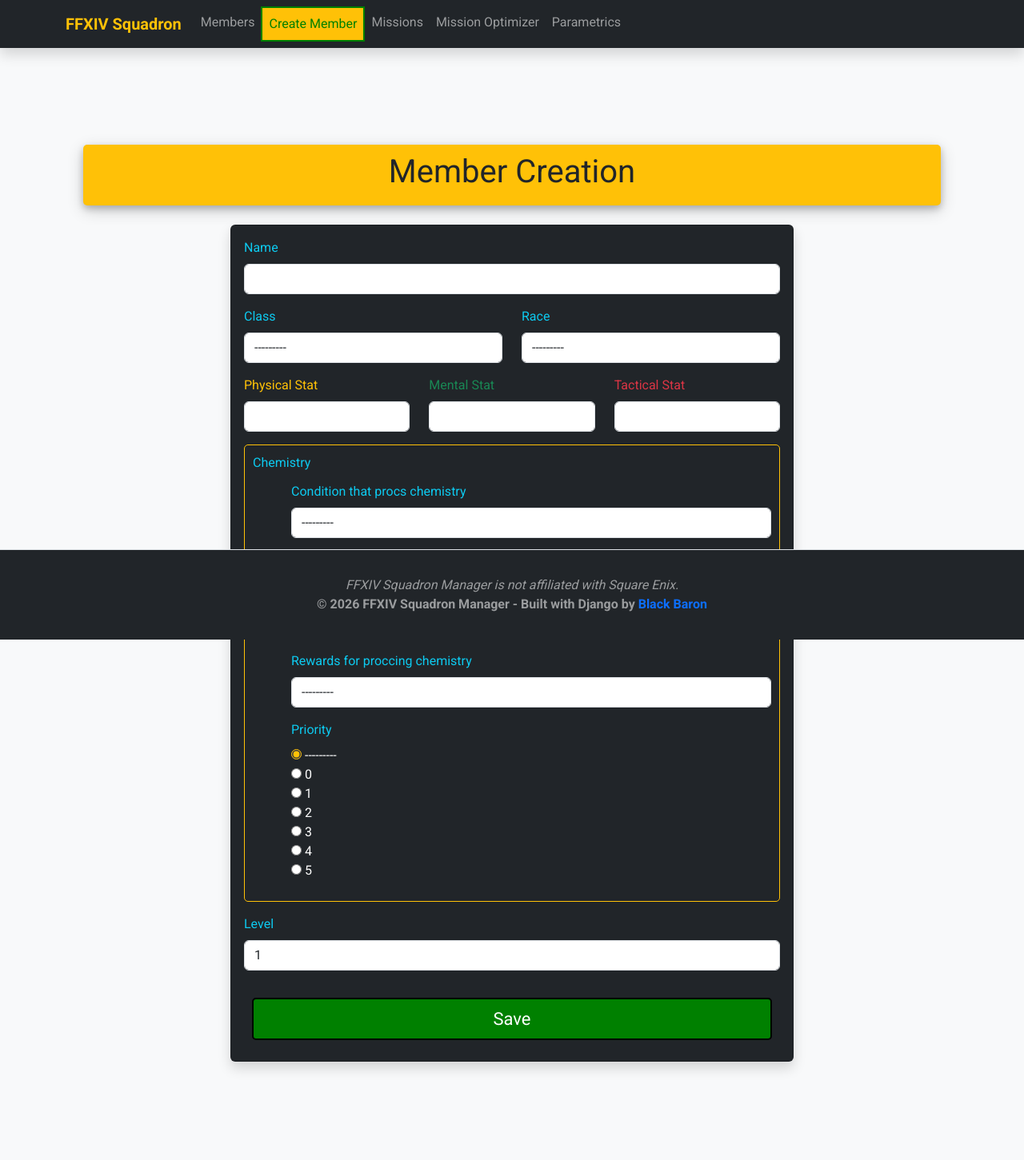
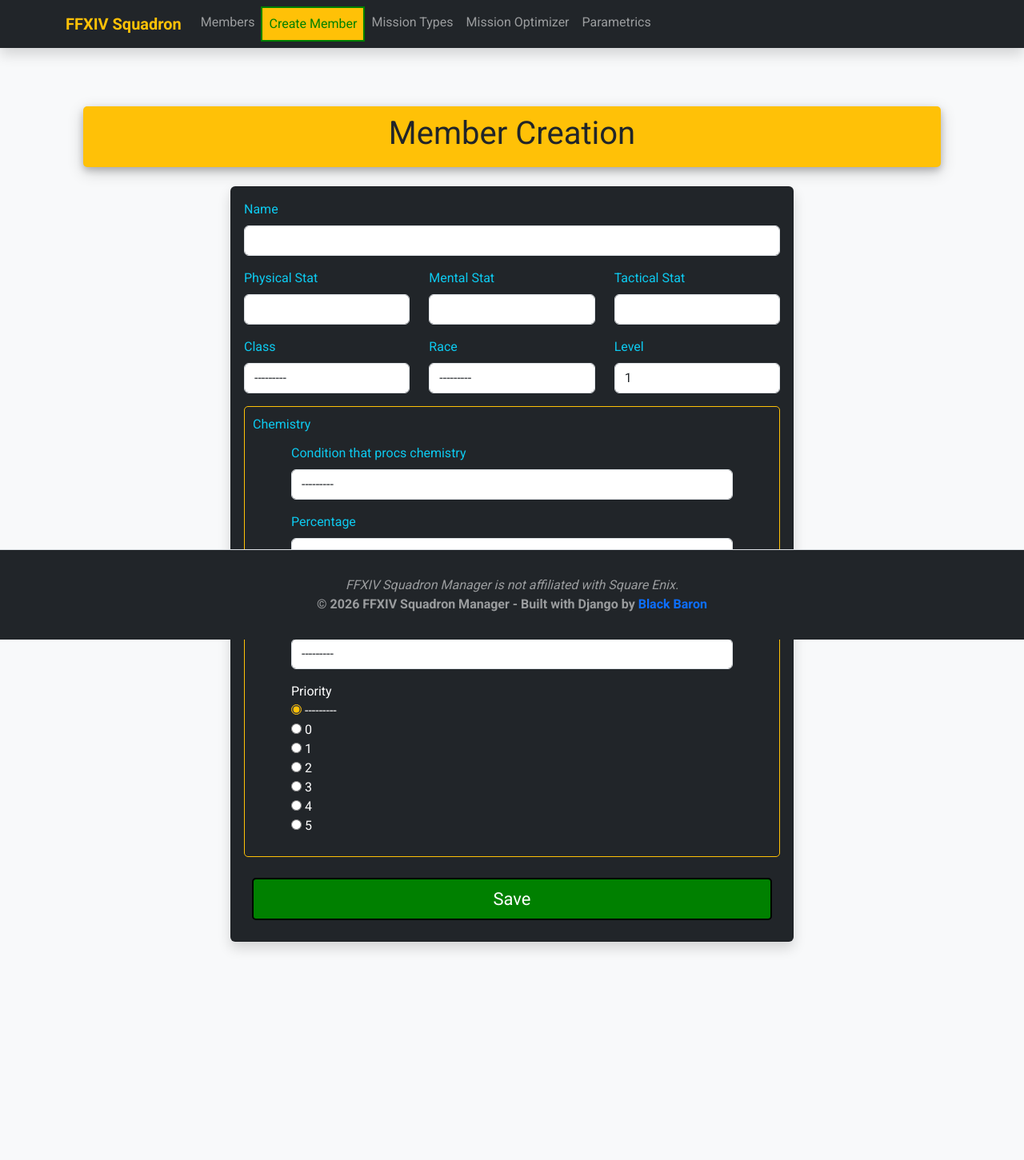
Before and after one commit to BlackBaron94/FFXIV-Squadron-Calculator-Django, a Django app: page /member-create/ in a window 1280 px wide. Shown: the whole page at 80% size. After the commit the page ends 1189 px from the top, so only its background shows below. Run offline with Django 5.2, Linux system fonts and the light colour scheme; data that the repository does not hold is empty; some libraries are stand-ins or nearby versions.

Commit message:
Modularized forms to follow a consistent pattern and reduce boilerplate HTML code. Early stage of optimizer

```diff
--- a/script2.py
+++ b/script2.py
@@ -1,10 +1,10 @@
 string = (
     ('allied maneuvers', '1 Squadron Enlistment Manual'),
     ('pest eradication', '1 Squadron Enlistment Manual'),
-    ('impostor alert', '10 Priority Aetheryte Passes'),
+    ('imposter alert', '10 Priority Aetheryte Passes'),
     ('invasive testing', '10 Squadron Gear Maintenance Manuals'),
     ('armor annihilation', '10 Squadron Rationing Manuals'),
-    ('voidesent elimination', '10 Squadron Spiritbonding Manuals'),
+    ('voidsent elimination', '10 Squadron Spiritbonding Manuals'),
     ('cult crackdown', '10 Squadron Engineering Manuals'),
     ('outlaw subjugation', '10 Squadron Survival Manuals'),
     ('infiltrate and rescue', '10 Squadron Battle Manuals'),
--- a/squadron_calculator/forms.py
+++ b/squadron_calculator/forms.py
@@ -1,49 +1,52 @@
-from typing import Any, Mapping
 from django import forms
-from django.core.files.base import File
-from django.db.models.base import Model
-from django.forms.utils import ErrorList
-from .models import SquadronMember, Chemistry, SquadronMissionType, SquadronMission
+from .models import SquadronMember, Chemistry, SquadronMission
 
 class BaseForm(forms.Form):
+    start_group: list[str] | str = []
+    break_group: list[str] | str = []
+
     def __init__(self, *args, **kwargs):
         super().__init__(*args, **kwargs)
+        # Sets Bootstrap class "form-control" for most elements
+        # (Checkboxes and RadioSelects excluded)
         for _, field in self.fields.items():
-            if not isinstance(field, forms.BooleanField):
+            if not isinstance(field, forms.BooleanField) and \
+            not isinstance(field.widget, forms.RadioSelect):
                 field.widget.attrs['class'] = 'form-control'
+        # Sets the break/start_group attributes for formation of HTML
+        if self.start_group == '__all__' and self.break_group == '__all__':
+            for field in self.visible_fields():
+                setattr(field, 'start_group', True)
+                setattr(field, 'break_group', True)
+            return
+        for field in self.visible_fields():
+            if field.name in self.start_group:
+                setattr(field, 'start_group', True)
+            if field.name in self.break_group:
+                setattr(field, 'break_group', True)
 
 class SquadronMemberForm(BaseForm, forms.ModelForm):
-    model = SquadronMember
+    start_group = ['name', 'physical_stat', 'member_class']
+    break_group = ['name', 'tactical_stat', 'level']
 
     class Meta:
         model = SquadronMember
         exclude = ('chemistry', )
 
 class ChemistryForm(BaseForm, forms.ModelForm):
-    model = Chemistry
-
-    def __init__(self, *args, **kwargs):
-        super().__init__(*args, **kwargs)
-        for _, field in self.fields.items():
-            if field.label.lower() == 'priority':
-                field.widget.attrs['class'] = ''
-            field.required = False
+    start_group = '__all__'
+    break_group = '__all__'
 
     def clean(self):
         cleaned_data = super().clean()
         if self.changed_data:
-            if cleaned_data.get('bonus') == '':
-                self.add_error('bonus', 'Το πεδίο Bonus είναι υποχρεωτικό εφόσον συμπληρώνετε Chemistry.')
-
-            if not cleaned_data.get('condition_proc'):
-                self.add_error('condition_proc', 'Το πεδίο Condition είναι υποχρεωτικό.')
-
-            if not cleaned_data.get('reward_type'):
-                self.add_error('reward_type', 'Το πεδίο Reward Type είναι υποχρεωτικό.')
-
-            if cleaned_data.get('priority') == '':
-                self.add_error('priority', 'Το πεδίο Priority είναι υποχρεωτικό.')
-
+            for field in self.visible_fields():
+                if cleaned_data.get(field.name) in ('', None):
+                    self.add_error(
+                        field.name,
+                        f"Field '{field.label}' is required \
+                            when submitting a Chemistry."
+                    )
         return cleaned_data
 
     class Meta:
@@ -51,7 +54,10 @@
         fields = '__all__'
         widgets = {'priority': forms.RadioSelect}
 
-class OptimizerForm(BaseForm, forms.ModelForm):
+class SquadronMissionForm(BaseForm, forms.ModelForm):
+    start_group = ['mission_type', 'required_physical']
+    break_group = ['mission_type', 'required_tactical']
+
     class Meta:
         model = SquadronMission
         exclude = ('success_chance_message',)
--- a/squadron_calculator/management/commands/seed_parametrics.py
+++ b/squadron_calculator/management/commands/seed_parametrics.py
@@ -36,10 +36,10 @@
         missions = (
             ('Allied Maneuvers', '1 Squadron Enlistment Manual'),
             ('Pest Eradication', '1 Squadron Enlistment Manual'),
-            ('Impostor Alert', '10 Priority Aetheryte Passes'),
+            ('Imposter Alert', '10 Priority Aetheryte Passes'),
             ('Invasive Testing', '10 Squadron Gear Maintenance Manuals'),
             ('Armor Annihilation', '10 Squadron Rationing Manuals'),
-            ('Voidesent Elimination', '10 Squadron Spiritbonding Manuals'),
+            ('Voidsent Elimination', '10 Squadron Spiritbonding Manuals'),
             ('Cult Crackdown', '10 Squadron Engineering Manuals'),
             ('Outlaw Subjugation', '10 Squadron Survival Manuals'),
             ('Infiltrate and Rescue', '10 Squadron Battle Manuals'),
--- a/squadron_calculator/templates/squadron_calculator/base.html
+++ b/squadron_calculator/templates/squadron_calculator/base.html
@@ -43,8 +43,8 @@
               </a>
             </li>
             <li class="nav-item">
-              <a class="nav-link {% if 'missions' in request.path %}active{% endif %}" href="{% url 'missions' %}">
-                Missions
+              <a class="nav-link {% if 'mission-type' in request.path %}active{% endif %}" href="{% url 'mission_types' %}">
+                Mission Types
               </a>
             </li>
             <li class="nav-item">
@@ -73,7 +73,7 @@
       {% endif %}
     </div>
 
-    <div class="container mt-5 mb-5">
+    <div class="container mb-5">
       {% block content %}
       {% endblock %}
     </div>
--- a/squadron_calculator/templates/squadron_calculator/chemistry_form.html
+++ /dev/null
@@ -1,22 +0,0 @@
-{% for field in chemistry_form %}
-  <div class="mb-3">
-    {% if field.field.widget.input_type == 'checkbox' %}
-      <div class="d-flex">
-        <label for="{{ field.id_for_label }}" class="form-check-label text-info me-2">
-          {{ field.label }}
-        </label>
-        {{ field }}
-      </div>
-    {% else %}
-      <label for="{{ field.id_for_label }}" class="form-label text-info">
-        {{ field.label }}
-      </label>
-      {{ field }}
-    {% endif %}
-    {% if field.errors %}
-      <div class="text-danger small mt-1">
-        {{ field.errors }}
-      </div>
-    {% endif %}
-  </div>
-{% endfor %}
--- /dev/null
+++ b/squadron_calculator/templates/squadron_calculator/generic_form.html
@@ -0,0 +1,28 @@
+{% for field in form %}
+  {% if field.start_group %}
+    <div class="row mb-3">
+  {% endif %}
+    <div class ="col">
+      {% if field.field.widget.input_type == 'checkbox' %}
+        <div class="d-flex">
+          <label for="{{ field.id_for_label }}" class="form-check-label text-info me-2">
+            {{ field.label }}
+          </label>
+          {{ field }}
+        </div>
+      {% else %}
+        <label for={{ field.id_for_label }} class="form-label text-info">
+          {{ field.label }}
+        </label>
+        {{ field }}
+      {% endif %}
+      {% if field.errors %}
+        <div class="text-danger small mt-1">
+          {{ field.errors }}
+        </div>
+      {% endif %}
+    </div>
+  {% if field.break_group %}
+    </div>
+  {% endif %}
+{% endfor %}
--- a/squadron_calculator/templates/squadron_calculator/member_form.html
+++ b/squadron_calculator/templates/squadron_calculator/member_form.html
@@ -17,79 +17,15 @@
             <div class="card-body">
               <form method="post">
                 {% csrf_token %}
-              <div class="mb-3">
-                <label for="{{ form.name.id_for_label }}" class="form-label text-info">
-                  {{ form.name.label }}
-                </label>
-                {{ form.name }}
-                <div class="text-danger small">
-                  {{ form.name.errors }}
-                </div>
-              </div>
-              <div class="row mb-3">
-                <div class="col-md-6">
-                  <label for="{{ form.member_class.id_for_label }}" class="form-label text-info">
-                    {{ form.member_class.label }}
-                  </label>
-                  {{ form.member_class }}
-                  <div class="text-danger small">
-                    {{ form.member_class.errors }}
-                  </div>
-                </div>
-                <div class="col-md-6">
-                  <label for="{{ form.race.id_for_label }}" class="form-label text-info">
-                    {{ form.race.label }}
-                  </label>
-                  {{ form.race }}
-                  <div class="text-danger small">
-                    {{ form.race.errors }}
-                  </div>
-                </div>
-              </div>
-              <div class="row mb-3">
-                <div class="col-md-4">
-                  <label for="{{ form.physical_stat.id_for_label }}" class="form-label text-warning">
-                    {{ form.physical_stat.label }}
-                  </label>
-                  {{ form.physical_stat }}
-                  <div class="text-danger small">
-                    {{ form.physical_stat.errors }}
-                  </div>
-                </div>
-                <div class="col-md-4">
-                  <label for="{{ form.mental_stat.id_for_label }}" class="form-label text-success">
-                    {{ form.mental_stat.label }}
-                  </label>
-                  {{ form.mental_stat }}
-                  <div class="text-danger small">
-                    {{ form.mental_stat.errors }}
-                  </div>
-                </div>
-                <div class="col-md-4">
-                  <label for="{{ form.tactical_stat.id_for_label }}" class="form-label text-danger">
-                    {{ form.tactical_stat.label }}
-                  </label>
-                  {{ form.tactical_stat }}
-                  <div class="text-danger small">
-                    {{ form.tactical_stat.errors }}
-                  </div>
-                </div>
-              </div>
-              <div class="mb-3 bordered">
+                {% include 'squadron_calculator/generic_form.html' %}
+                <div class="mt-3 mb-3 bordered">
                   <label for="chemistry" class="form-label text-info">
                       Chemistry
                   </label>
-                <div class="mt-1 ms-5">
-                  {% include "squadron_calculator/chemistry_form.html" %}
-                </div>
-              </div>
-              <div class="mb-4">
-                <label for="{{ form.level.id_for_label }}" class="form-label text-info">
-                  {{ form.level.label }}
-                </label>
-                {{ form.level }}
-                <div class="text-danger small">
-                  {{ form.level.errors }}
+                  <div class="mt-1 ms-5 me-5">
+                    {% with chemistry_form as form %}
+                      {% include "squadron_calculator/generic_form.html" %}
+                    {% endwith %}
                   </div>
                 </div>
                 {{ form.non_field_errors }}
@@ -106,8 +42,3 @@
     </div>
   </div>
 {% endblock %}
-{% block extra_js %}
-  <script>
-
-  </script>
-{% endblock %}
--- a/squadron_calculator/templates/squadron_calculator/missions.html
+++ b/squadron_calculator/templates/squadron_calculator/mission_types.html
@@ -6,7 +6,7 @@
   <div class="central-wrapper container mt-5">
     <div class="title-board text-center mb-4">
       <h1>
-        Mission List
+        Mission Types List
       </h1>
     </div>
 
--- a/squadron_calculator/urls.py
+++ b/squadron_calculator/urls.py
@@ -7,7 +7,7 @@
     path("member-create/", views.MemberCreateView.as_view(), name="member_creation"),
     path("member-update/<int:pk>/", views.MemberUpdateView.as_view(), name="member_update"),
     path("member-delete/<int:pk>/", views.MemberDeleteView.as_view(), name="member_delete"),
-    path("missions/", views.MissionListView.as_view(), name="missions"),
+    path("mission-types/", views.MissionListView.as_view(), name="mission_types"),
     path("mission-type/<int:pk>/", views.MissionDetailView.as_view(), name="mission_type"),
     path("parametrics/", views.Parametrics.as_view(), name="parametrics"),
     path("mission-optimizer/", views.MissionOptimizerView.as_view(), name="mission_optimizer"),
--- a/squadron_calculator/views.py
+++ b/squadron_calculator/views.py
@@ -1,4 +1,5 @@
 from typing import Any
+from django.http import HttpRequest, HttpResponse
 from django.views.generic import (
     ListView,
     TemplateView,
@@ -11,8 +12,8 @@
 from django.contrib.messages.views import SuccessMessageMixin
 from django.contrib import messages
 from django.urls import reverse_lazy
-from .models import SquadronMember, SquadronMissionType
-from .forms import SquadronMemberForm, ChemistryForm, OptimizerForm
+from .models import SquadronMember, SquadronMissionType, SquadronMission
+from .forms import SquadronMemberForm, ChemistryForm, SquadronMissionForm
 
 class HomePage(TemplateView):
     template_name = "squadron_calculator/homepage.html"
@@ -27,7 +28,8 @@
         kwargs['action'] = 'Update'
         return super().get_context_data(**kwargs)
 
-# Class for Inheritance by MemberCreateView and MemberUpdateView to handle ChemistryForm
+# Class for Inheritance by MemberCreateView
+# and MemberUpdateView to handle ChemistryForm
 # The subclasses will need to fill in the self.object variable accordingly
 class MemberFormView:
     def post(self, request, *args, **kwargs):
@@ -37,7 +39,8 @@
             return self.render_to_response(
                 self.get_context_data(form=main_form, chemistry_form=chemistry_form)
             )
-        # If chemistry form contains data, they are validated and saved accordingly
+        # If chemistry form contains data,
+        # they are validated and saved accordingly
         # If it's empty, it's ignored and the main form is saved instead
         if chemistry_form.changed_data:
             # If the chemistry form is invalid, the main form isn't saved
@@ -51,7 +54,10 @@
                 return self.form_valid(main_form)
             else:
                 return self.render_to_response(
-                    self.get_context_data(form=main_form, chemistry_form=chemistry_form)
+                    self.get_context_data(
+                        form=main_form,
+                        chemistry_form=chemistry_form
+                    )
                 )
         self.object = main_form.save()
         return self.form_valid(main_form)
@@ -59,7 +65,11 @@
 class MemberListView(ListView):
     template_name = "squadron_calculator/member_listview.html"
     model = SquadronMember
-    queryset = SquadronMember.objects.select_related('chemistry', 'member_class', 'race')
+    queryset = SquadronMember.objects.select_related(
+        'chemistry',
+        'member_class',
+        'race'
+    )
 
 class MemberCreateView(SuccessMessageMixin, MemberFormView, MyCreateView):
     template_name = "squadron_calculator/member_form.html"
@@ -78,7 +88,8 @@
         kwargs['chemistry_form'] = chemistry_form
         return super().get_context_data(**kwargs)
 
-    # Override of post method of MemberFormView to set self.object to None for creation
+    # Override of post method of MemberFormView to set self.object
+    # to None for creation
     def post(self, request, *args, **kwargs):
         self.object = None
         return super().post(request, *args, **kwargs)
@@ -103,7 +114,8 @@
         kwargs['chemistry_form'] = chemistry_form
         return super().get_context_data(**kwargs)
 
-    # Override of post method of MemberFormView to set self.object to the instance being updated
+    # Override of post method of MemberFormView to set self.object
+    # to the instance being updated
     def post(self, request, *args, **kwargs):
         self.object = self.get_object()
         return super().post(request, *args, **kwargs)
@@ -115,12 +127,16 @@
 
     def post(self, request, *args, **kwargs):
         obj = self.get_object()
-        messages.success(self.request, f"Squadron Member {obj.name} deleted successfully!")
+        messages.success(
+            self.request,
+            f"Squadron Member {obj.name} deleted successfully!"
+        )
         return super().delete(request, *args, **kwargs)
 
 class MissionListView(ListView):
-    template_name = "squadron_calculator/missions.html"
+    template_name = "squadron_calculator/mission_types.html"
     model = SquadronMissionType
+    ordering = ['-reward', 'title']
 
 class MissionDetailView(DetailView):
     template_name = "squadron_calculator/mission_type.html"
@@ -131,4 +147,25 @@
 
 class MissionOptimizerView(FormView):
     template_name = "squadron_calculator/mission_optimizer.html"
-    form_class = OptimizerForm
+    model = SquadronMission
+    form_class = SquadronMissionForm
+    success_url = reverse_lazy("mission_optimizer")
+
+    def form_valid(self, form):
+        print("Form valid called")
+        # if form.is_valid():
+        #     context = super().get_context_data(**self.kwargs)
+        #     context['task'] = True
+
+        return super().form_valid(form)
+
+    def get_context_data(self, **kwargs: Any) -> dict[str, Any]:
+        print("Get Context Data Called")
+        return super().get_context_data(**kwargs)
+
+
+    def post(self, request: HttpRequest, *args: str, **kwargs: Any) -> HttpResponse:
+        print("Post Called")
+        response = super().post(request, *args, **kwargs)
+        print("Super post called")
+        return response
```
Also changed, not shown: squadron_calculator/models.py (+88 -29 lines), squadron_calculator/templates/squadron_calculator/mission_optimizer.html (+23 -9 lines), squadron_calculator/templates/squadron_calculator/member_listview.html (line endings or trailing spaces). Lines whose indentation alone changed are shown as unchanged.
